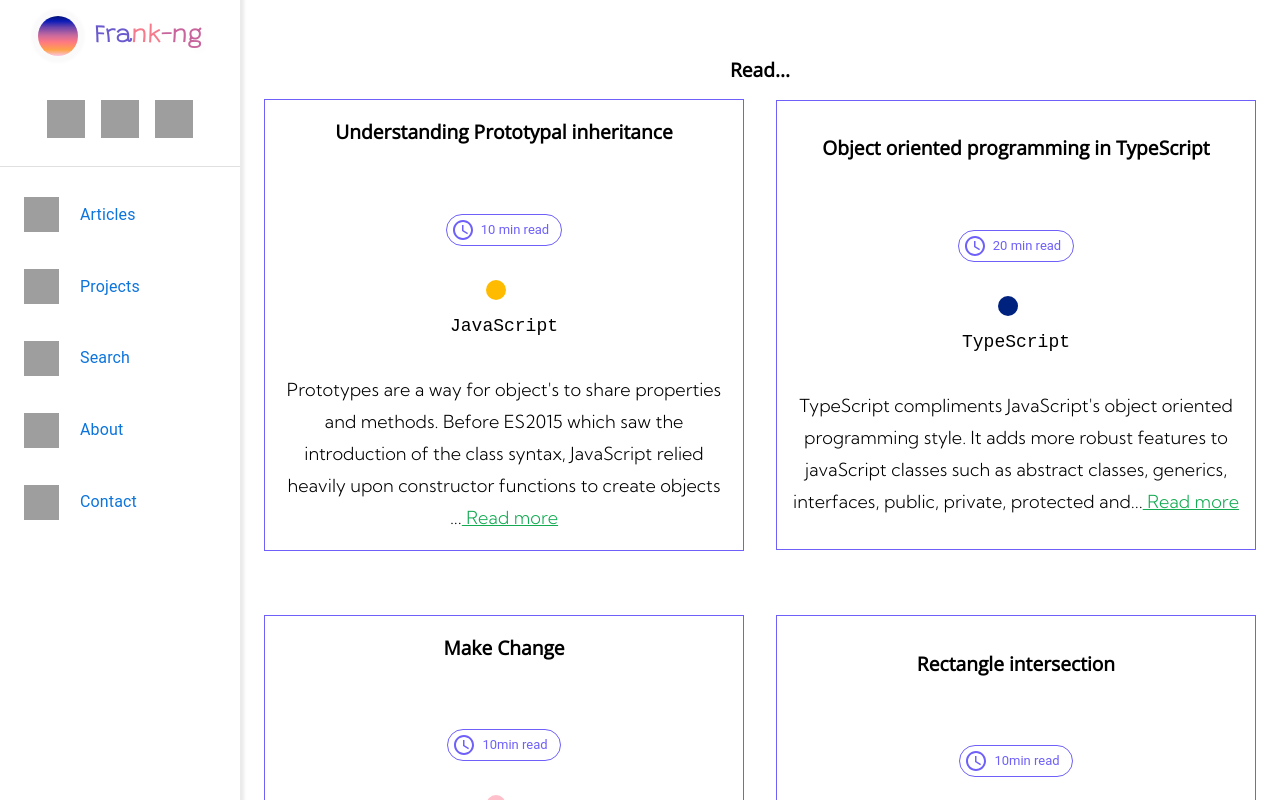
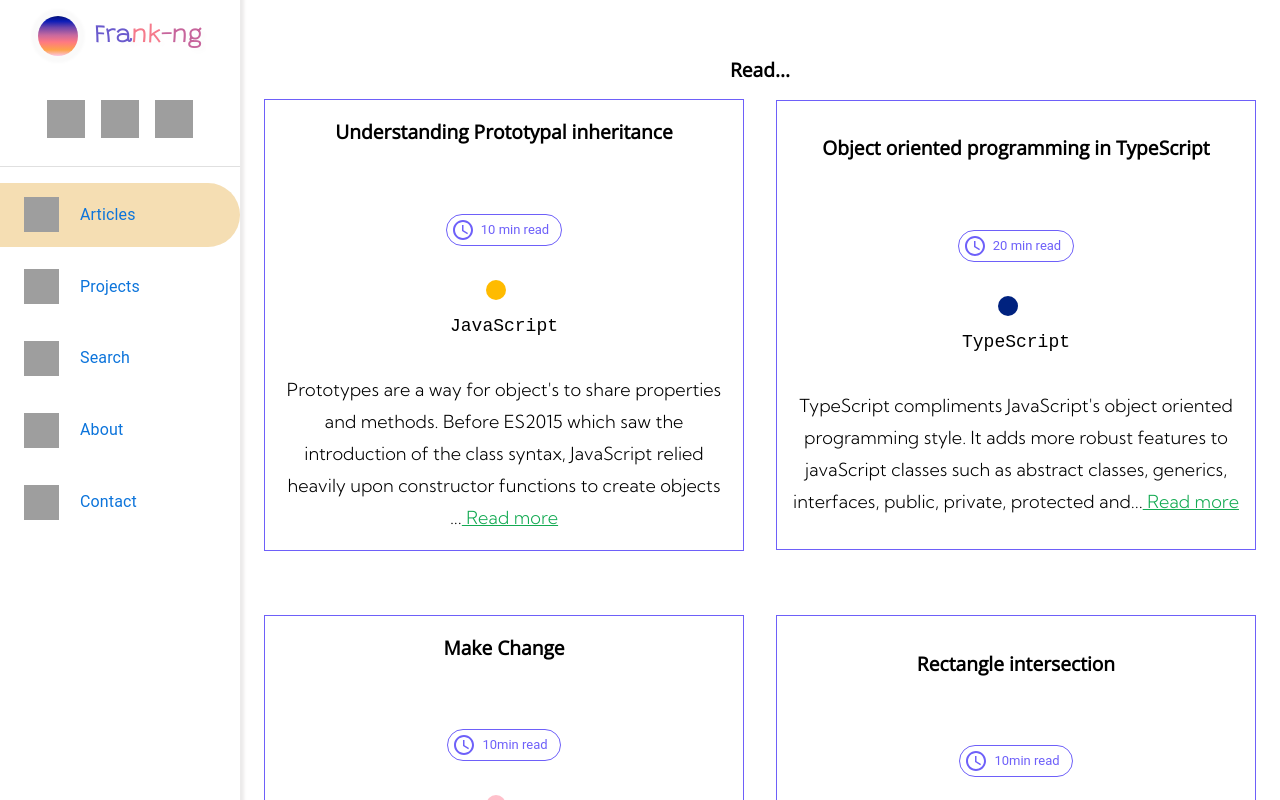
Before and after one commit to franknmungai/frank.ng, a React (Create React App) app: page /articles in a window 1280 px wide. Shown: the top 800 px of the page. Built offline with nearby package versions, Linux system fonts and the light colour scheme; grey boxes are pictures that could not be loaded; a web font is replaced by a local one.

Commit message:
Fixed active link check

```diff
--- a/src/components/DrawerMenu/index.jsx
+++ b/src/components/DrawerMenu/index.jsx
@@ -1,5 +1,5 @@
-import React, { useState } from 'react';
-import { useHistory } from 'react-router-dom';
+import React, { useState, useEffect } from 'react';
+import { useHistory, useLocation } from 'react-router-dom';
 import ListItem from '@material-ui/core/ListItem';
 import ListItemIcon from '@material-ui/core/ListItemIcon';
 import ListItemText from '@material-ui/core/ListItemText';
@@ -10,15 +10,18 @@ import './drawer-menu.styles.scss';
 const DrawerMenu = () => {
 	const [activeLink, setActiveLink] = useState();
 	const history = useHistory();
+	const location = useLocation();
+
+	useEffect(() => {
+		setActiveLink(location.pathname);
+	}, [location.pathname]);
 
 	const handleClick = ({ name, url }) => {
-		console.log(name);
-
-		setActiveLink(name);
+		setActiveLink(url);
 		history.push(url);
 	};
 
-	const isActive = ({ name }) => name === activeLink;
+	const isActive = ({ url }) => url === activeLink || location.pathname === url;
 
 	return (
 		<List className="menu">
--- a/src/components/FlashText/index.jsx
+++ b/src/components/FlashText/index.jsx
@@ -4,7 +4,6 @@ import './flash-text.styles.scss';
 
 const FlashText = ({ text }) => {
 	const [glowText, setGlowText] = useState(0);
-	console.log(glowText);
 
 	useEffect(() => {
 		const timer = setInterval(() => {
--- a/src/pages/Articles/index.jsx
+++ b/src/pages/Articles/index.jsx
@@ -10,7 +10,7 @@ const Articles = () => {
 			<h1 className="title">Read...</h1>
 			<Grid container spacing={4} justify="center" alignItems="center">
 				{articles.map((article) => (
-					<ArticleItem article={article} />
+					<ArticleItem article={article} key={article.title} />
 				))}
 			</Grid>
 		</div>
```
